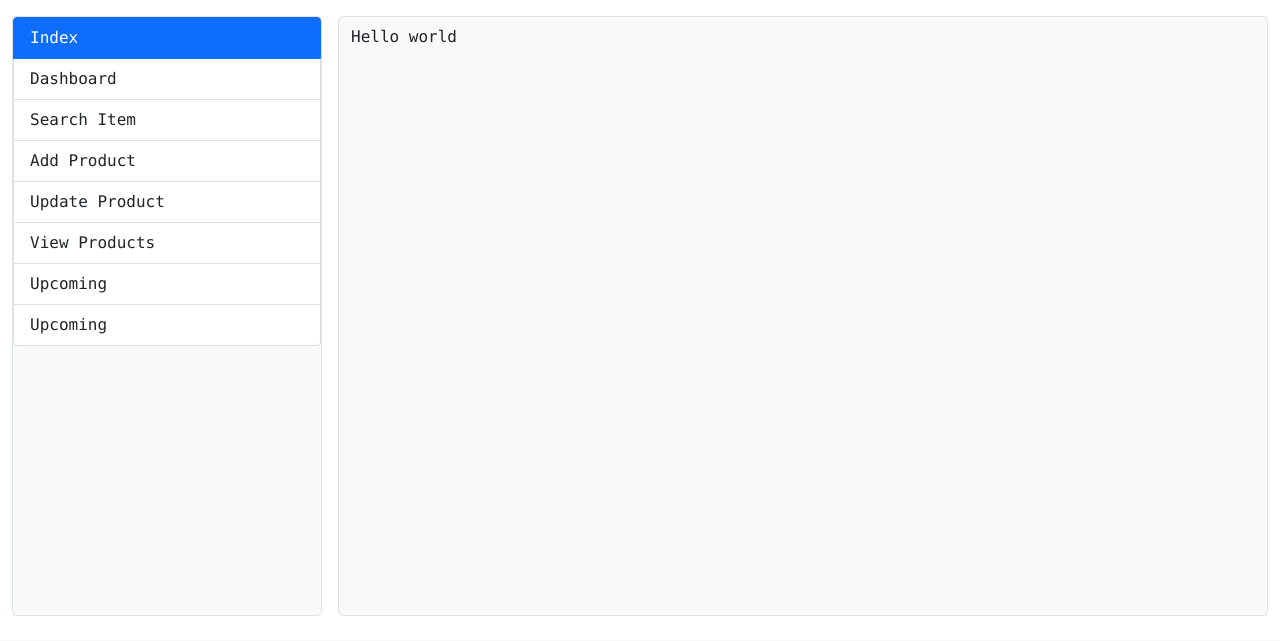
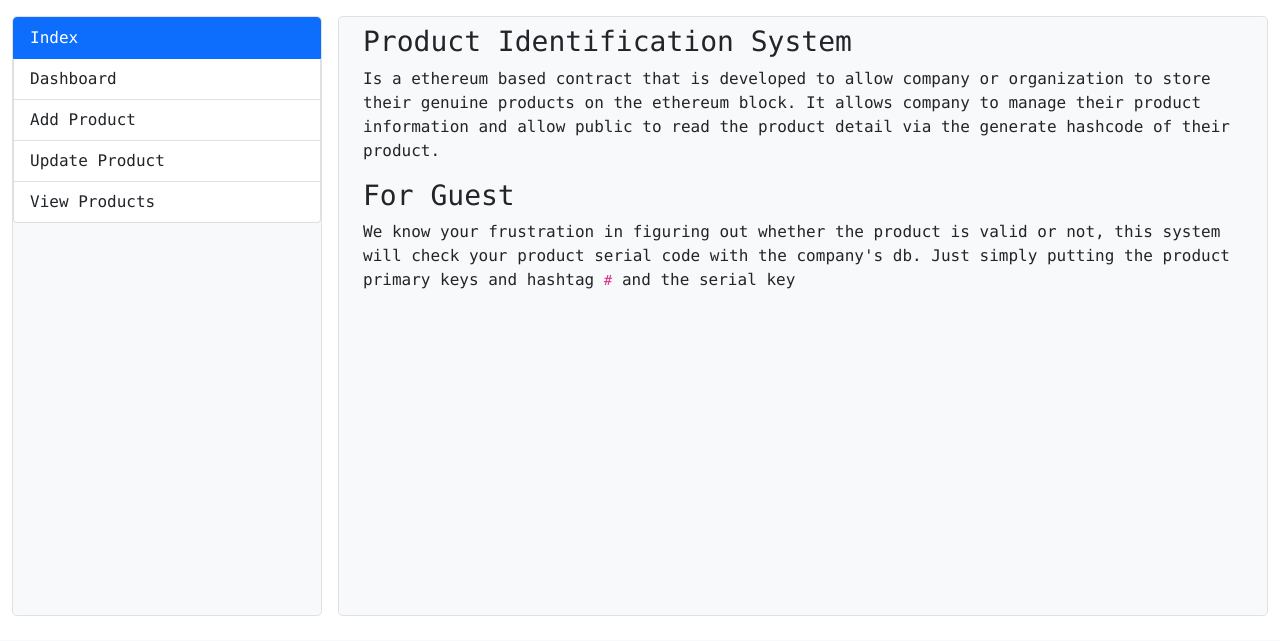
Before and after one commit to chanrose/productid-django, a Django app: page / in a window 1280 px wide. Shown: the part 89-730 px from the top of the page. Run offline with Django 3.2, Linux system fonts and the light colour scheme.

Commit message:
Validation and Updating product

```diff
--- a/pidapp/templates/pidapp/base.html
+++ b/pidapp/templates/pidapp/base.html
@@ -39,7 +39,7 @@
                             <img src="{% static 'images/mello.png' %}" alt="mdo" class="rounded-circle" width="32" height="32">
                         </a>
                         <ul class="dropdown-menu text-small shadow" aria-labelledby="dropdownUser2" style="">
-                            <li><a class="dropdown-item" href="#">New Product...</a></li>
+                            <li><a class="dropdown-item" href="{% url 'pidapp:register_product' %}">New Product...</a></li>
                             <li><hr class="dropdown-divider"></li>
                             <li><a class="dropdown-item" href="{% url 'pidapp:logout' %}">Sign out</a></li>
                         </ul>
@@ -54,12 +54,9 @@
                     <ul class="list-group">
                         <li class="list-group-item" data-title='Index'> <a href="{% url 'pidapp:index' %}" class="text-decoration-none text-dark font-monospace">Index</a> </li>
                         <li class="list-group-item" data-title="Dashboard"> <a href="{% url 'pidapp:dashboard' %}"  class="text-decoration-none text-dark">Dashboard</a> </li>
-                        <li class="list-group-item"> <a href="" class="text-decoration-none text-dark">Search Item</a> </li>
                         <li class="list-group-item" data-title="Product Registration"> <a href="{% url 'pidapp:register_product' %}" class="text-decoration-none text-dark">Add Product</a> </li>
                         <li class="list-group-item" data-title="Edit Product"> <a href="" class="text-decoration-none text-dark">Update Product</a> </li>
                         <li class="list-group-item" data-title="View Product"> <a href="" class="text-decoration-none text-dark" >View Products</a> </li>
-                        <li class="list-group-item"> <a href="" class="text-decoration-none text-dark">Upcoming</a> </li>
-                        <li class="list-group-item"> <a href="" class="text-decoration-none text-dark">Upcoming</a> </li>
                     </ul>
                 </div>
                 <div class="bg-light border rounded-3">
@@ -148,7 +145,8 @@
                     url: "{% url 'pidapp:validate_product' %}",
                     data: serializeData,
                     success: res => {
-                        console.log(res)
+                        console.log("RESULT", res.result);
+                        Toasty("Validation Result", (res.result ? "Serial key is valid" : "Invalid serial key"));
                     },
                     error: res => {
                     }
--- a/pidapp/templates/pidapp/index.html
+++ b/pidapp/templates/pidapp/index.html
@@ -1 +1,13 @@
 {% extends 'pidapp/base.html' %}
+
+{% block content %}
+<div class="container">
+    <h3> Product Identification System </h3>
+    <p>Is a ethereum based contract that is developed to allow company or organization to store their genuine products on the ethereum block. It allows company to manage their product information and allow public to read the product detail via the generate hashcode of their product. </p>
+    <h3> For Guest </h3>
+    <p>We know your frustration in figuring out whether the product is valid or not, this system will check your product serial code with the company's db. Just simply putting the product primary keys and hashtag <code>#</code> and the serial key</p>
+
+</div>
+
+
+{% endblock %}
--- a/pidapp/templates/pidapp/register_product.html
+++ b/pidapp/templates/pidapp/register_product.html
@@ -61,7 +61,7 @@ $("#add_product").submit(function (e) {
                 Toasty("Product Registration", "Product registered successfully");
             },
             error: res => {
-                Toasty("Register Failed", "Please check your input again");
+                Toasty("Register Failed", res.error);
             }
         })
 
--- a/pidapp/views.py
+++ b/pidapp/views.py
@@ -440,11 +440,19 @@ class Dashboard(generic.TemplateView):
     if not acc:
       return redirect(reverse('pidapp:login'))
     print("You're already login", acc)
-    list_products = get_list_of_products(acc['pub'])
-    first_prod = get_first_product(acc['pub'])
-    last_prod = get_last_product(acc['pub'])
-    list_products.pop()
-    context = {'products': list_products, 'first_prod': first_prod, 'last_prod': clean_bytes(last_prod)}
+    list_products, first_prod, last_prod = '', '', ''
+    context = dict()
+    try:
+      list_products = get_list_of_products(acc['pub'])
+      first_prod = get_first_product(acc['pub'])
+      last_prod = get_last_product(acc['pub'])
+      context = {'products': list_products, 'first_prod': first_prod, 'last_prod': clean_bytes(last_prod)}
+      list_products.pop()
+      context['num_products'] = len(list_products)
+      print("getting anything yet?", context)
+      return render(self.request, self.template_name, context)
+    except:
+      print("Error")
     return render(self.request, self.template_name, context)
 
 class Login(generic.TemplateView):
@@ -504,7 +512,7 @@ def logout(request):
 
 
 def validate_product_serial(_pk, _serial_key, _sender):
-    tmp = get_product_prop(_pk.encode(), _sender)
+    tmp = get_product_prop(_pk, _sender)
     return _serial_key in tmp['serial_lists']
 
 class RegisterProduct(generic.TemplateView):
@@ -521,20 +529,22 @@ class RegisterProduct(generic.TemplateView):
       acc = isLogin(self.request)
       if not acc:
           return redirect(reverse('pidapp:login'))
-      print(acc)
       form = {'p-name': '', 'p-category': '', 'p-year': '', 'p-country': '', 'p-price': '', 'description':'', 'serial-lists': ''}
       for key, val in form.items():
         form[key] = self.request.POST.get(key, None)
       form['serial-lists'] = json.loads(form['serial-lists'])
+      print("Form", form)
       temp = form['serial-lists']
+      print("TEMP", temp)
       if len(temp) != len(set(temp)):
         messages.info(self.request, "Serial List must be unique")
-        return JsonResponse({}, status=400)
+        return JsonResponse({'error': "Serial key must be unique" }, status=400)
       pk = generate_pk(form['p-name'])
       temp = generate_arr(temp, 0, 10)
+      print("After Temp", form)
       result = register_product(pk.encode(), form['p-name'].encode(), form['p-category'].encode(), int(form['p-year']), int(form['p-price']), form['p-country'].encode(), form['description'], temp, acc['pub'], acc['pk'])
-      return JsonResponse({'new': f"You have registered product successfully"}, status=200)
-    return JsonResponse({}, status=400)
+      return JsonResponse({'new': "You have registered product successfully"}, status=200)
+    return JsonResponse({'error': 'error'}, status=400)
 
 class ViewProduct(generic.TemplateView):
   template_name = 'pidapp/view_product_unit.html'
@@ -575,6 +585,25 @@ class EditProduct(generic.TemplateView):
       return JsonResponse({'new': "Update successfully"}, status=200)
     return JsonResponse({}, status=400)
 
+def get_company_pk_list(_sender):
+    w3.eth.defaultAccount = _sender
+    tmp = pid.functions.get_list_of_company_acc().call()
+    new_list = []
+    for key, val in enumerate(tmp):
+        if '0x000' in val:
+            return new_list
+        new_list.append(val)
+    return new_list
+
 def validate_product(request):
-  print("Validation is workign", request.POST['prod_pk'])
-  return JsonResponse({}, status=200);
+  prod_pk, serial_key = request.POST['prod_pk'], request.POST['serial_key']
+  prod_pk, serial_key = prod_pk.encode(), int(serial_key)
+  print(prod_pk, serial_key, contract['owner'])
+  all = get_company_pk_list(contract['owner'])
+  isValid = False
+  for company in all:
+    isValid = validate_product_serial(prod_pk, serial_key, company)
+    if isValid:
+      break
+  print(isValid)
+  return JsonResponse({'result': isValid}, status=200);
```
Also changed, not shown: pidapp/templates/pidapp/dashboard.html (+11 -0 lines), db.sqlite3.
